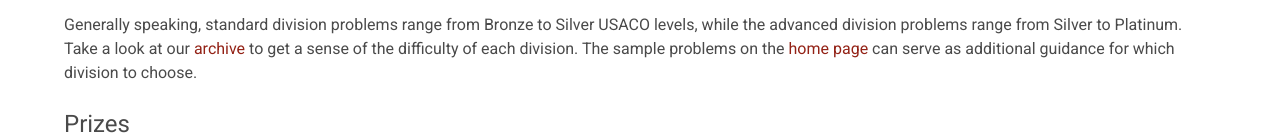
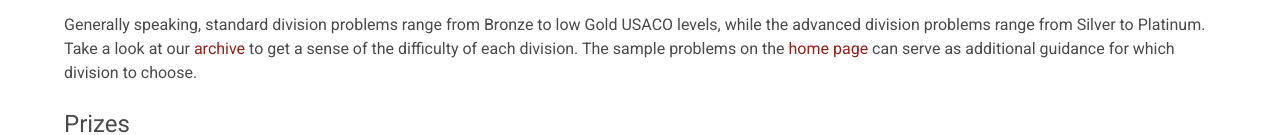
Before and after one commit to mbhs/mbit, a plain HTML site: page rules.html in a window 1280 px wide. Shown: the part 535-670 px from the top of the page. Drawn offline with Linux system fonts and the light colour scheme.

Commit message:
testing if i can push

```diff
--- a/rules.html
+++ b/rules.html
@@ -55,7 +55,7 @@
 		<div class="content">
 			<p><strong>Anyone</strong> is eligible to participate in the competition. Participants may compete in <strong>teams of up to four</strong> and are allowed to access reference books and the internet; however, they are encouraged to cite sources if they use code found online. Directly asking for assistance during the competion from anyone other than tournament organizers is not permitted.</p>
 			<p>There are two divisions: <strong>standard and advanced.</strong> Standard division concepts include lists, loops, recursion, and algorithms such as BFS and binary search. Problems in the advanced division emphasize algorithmic complexity and efficiency, with concepts including pathfinding, dynamic programming, and segment trees.</p>
-			<p>Generally speaking, standard division problems range from Bronze to Silver USACO levels, while the advanced division problems range from Silver to Platinum. Take a look at our <a href="/archive">archive</a> to get a sense of the difficulty of each division. The sample problems on the <a href="/">home page</a> can serve as additional guidance for which division to choose.</p>
+			<p>Generally speaking, standard division problems range from Bronze to low Gold USACO levels, while the advanced division problems range from Silver to Platinum. Take a look at our <a href="/archive">archive</a> to get a sense of the difficulty of each division. The sample problems on the <a href="/">home page</a> can serve as additional guidance for which division to choose.</p>
 		</div>
 		<h2 class="subtitle is-4">Prizes</h2>
 		<div class="content">
```
